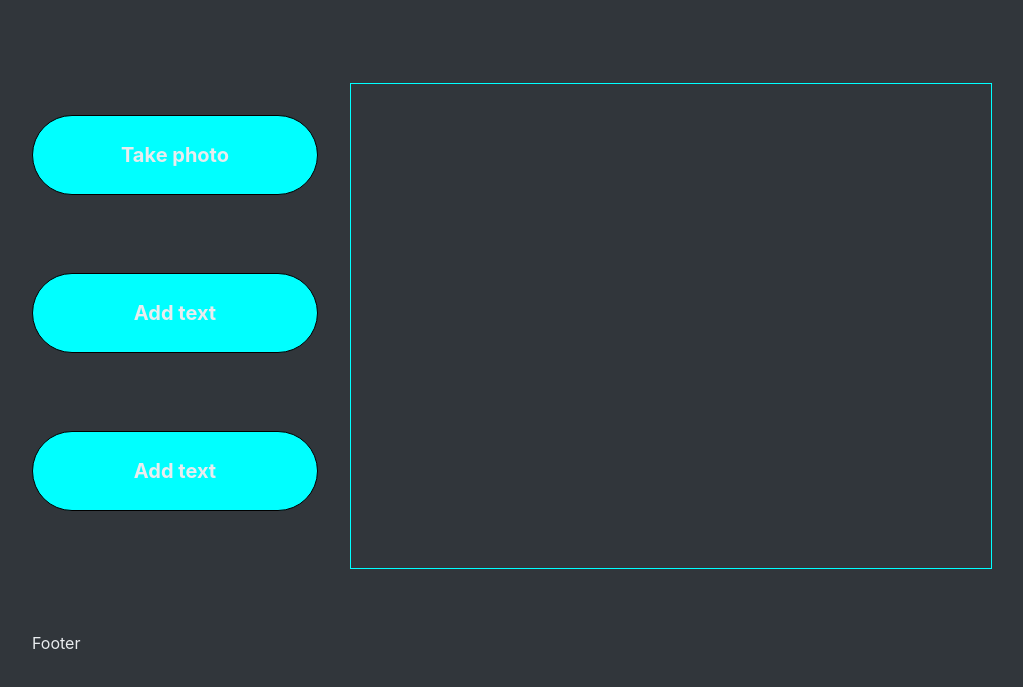
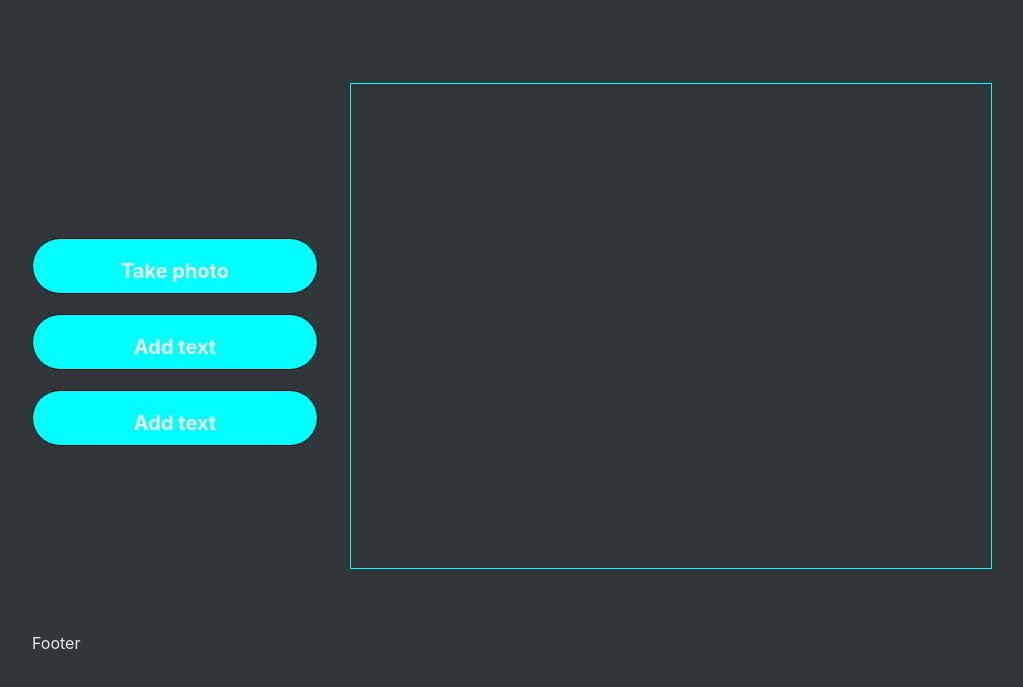
Before and after one commit to NoraLou/image-generator, a website built with Vite: page index.html in a window 1280 px wide. Shown: the part 95-782 px from the top of the page, without its empty margins (128-1151 px from the left). Built offline with nearby package versions, Linux system fonts and the light colour scheme.

Commit message:
set the button to canvas width by default

```diff
--- a/style.scss
+++ b/style.scss
@@ -77,13 +77,21 @@ main {
   display: flex;
   flex-direction: column;
 
+  sidebar {
+    display: flex;
+    flex-direction: column;
+    align-items: center;
+    justify-content: center;
+  }
+
   a.btn {
     margin-top: 1.25rem;
-    padding: .5rem;
     color: black;
     background: cyan;
     border-radius: 2.75rem;
     text-align: center;
+    padding: .25rem;
+    width: 640px;
     &:first-of-type {
       margin-top: 2rem;
     }
@@ -97,7 +105,6 @@ main {
     sidebar {
       order: -1;
       margin-right: 1rem;
-      display: flex;
 
       nav {
         display: flex;
@@ -106,9 +113,10 @@ main {
 
       a.btn {
         border: solid 1px black;
+        width: unset;
         flex-basis: 100%;
         align-content: center;
-        height: 5rem;
+        height: 3.5rem;
       }
     }
 
```
